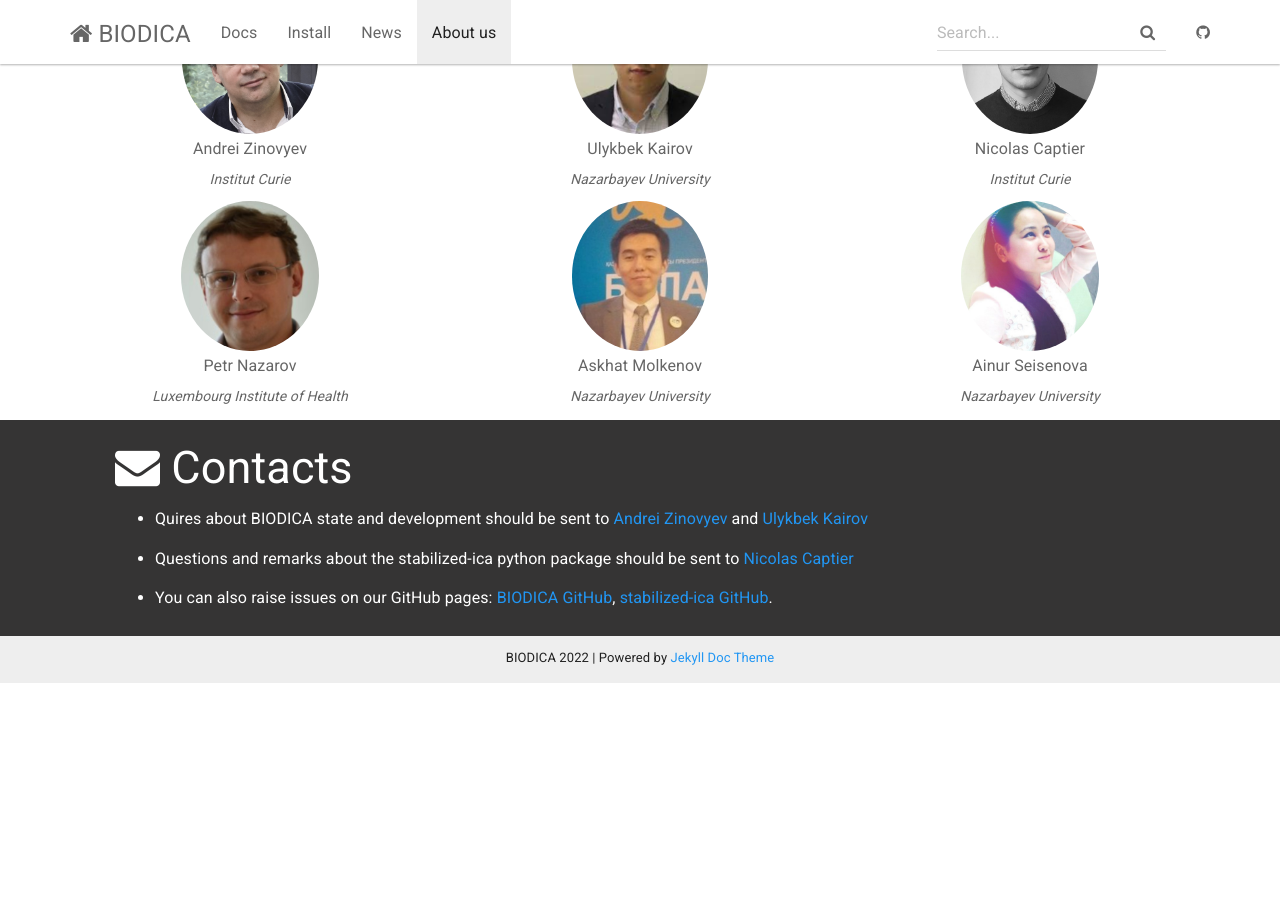
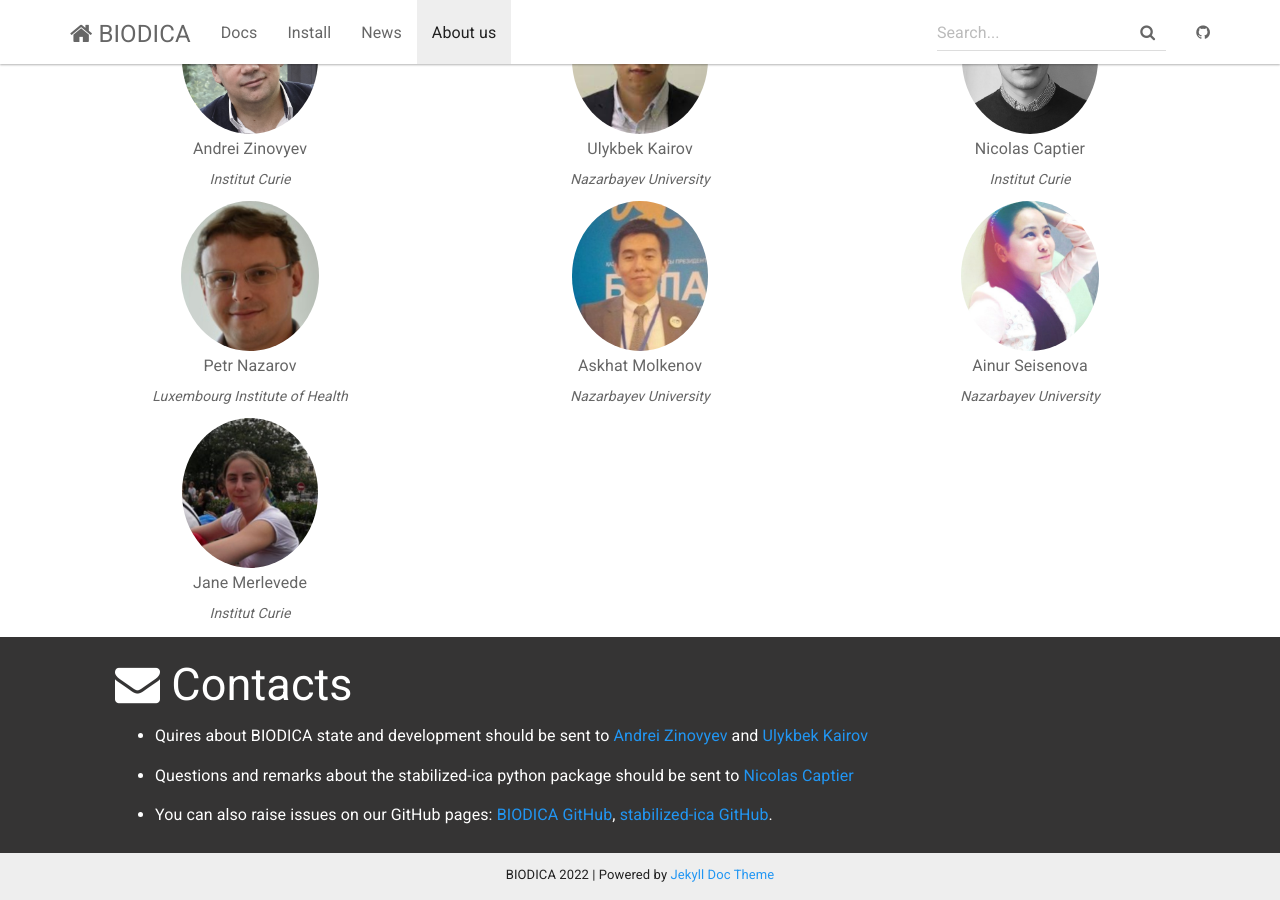
Before and after one commit to sysbio-curie/biodica-environment, a Jekyll site: the page built from assets/about_us.html, in a window 1280 px wide and 900 px high, scrolled down 527 px. Built offline with Jekyll 4.4.1, drawn with Linux system fonts in a browser that asks for light colours; before the commit the page ends 1210 px from its top, so only the background shows below that.

Commit message:
Add new contributor

```diff
--- a/assets/about_us.html
+++ b/assets/about_us.html
@@ -82,7 +82,18 @@ margin-top: -37px; padding: 10px">
                 </figure>
                 </center>
             </div>
+    </div>
+    <hr style='margin-top:-1em' />
+    <div class="row">
+        <div class="col-sm-4">
+            <center>
+            <figure>
+                <img src = "{{ "/assets/img/merlevede.jpg" | relative_url }}" height="150" wide="auto" style="border-radius: 50%">
+                <figcaption>Jane Merlevede<br><i style="font-size:14px;">Institut Curie</i></figcaption>
+            </figure>
+            </center>
         </div>
+    </div>
     <hr>
 </div>
 
```
Also changed, not shown: assets/img/merlevede.jpg (added).
